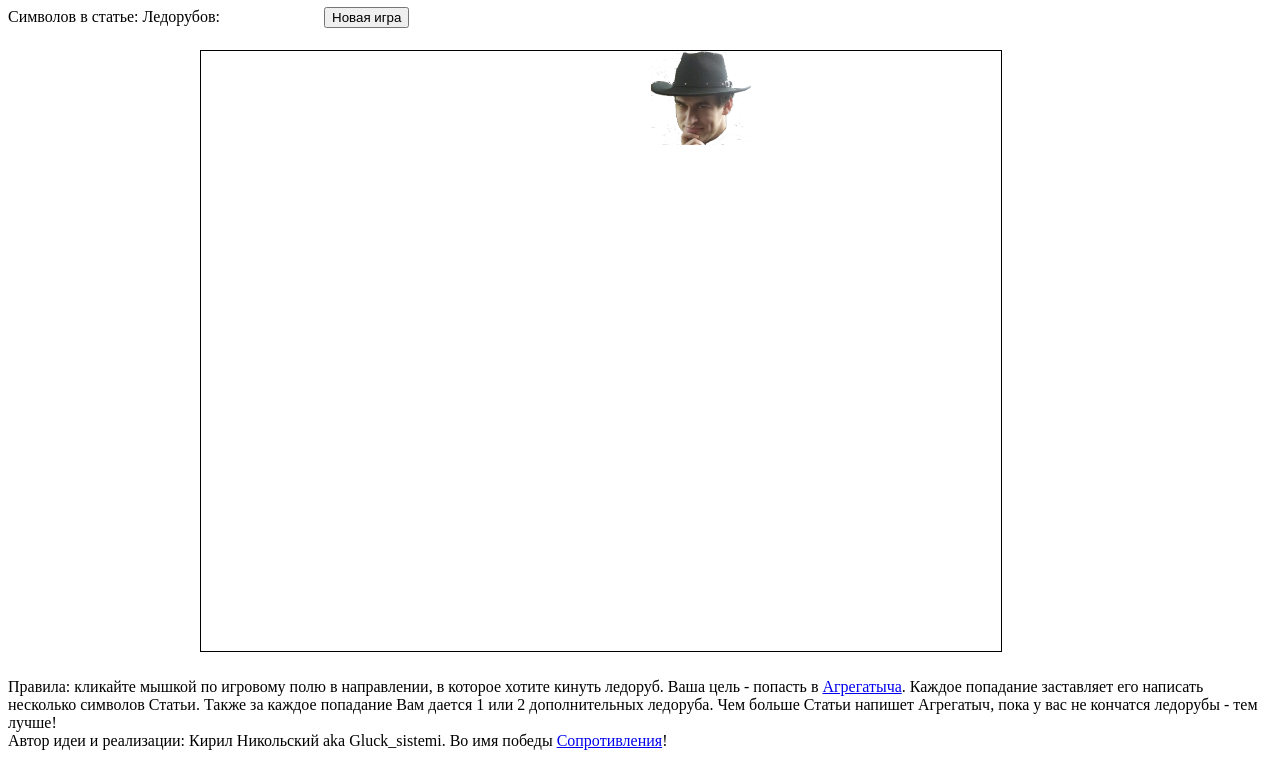
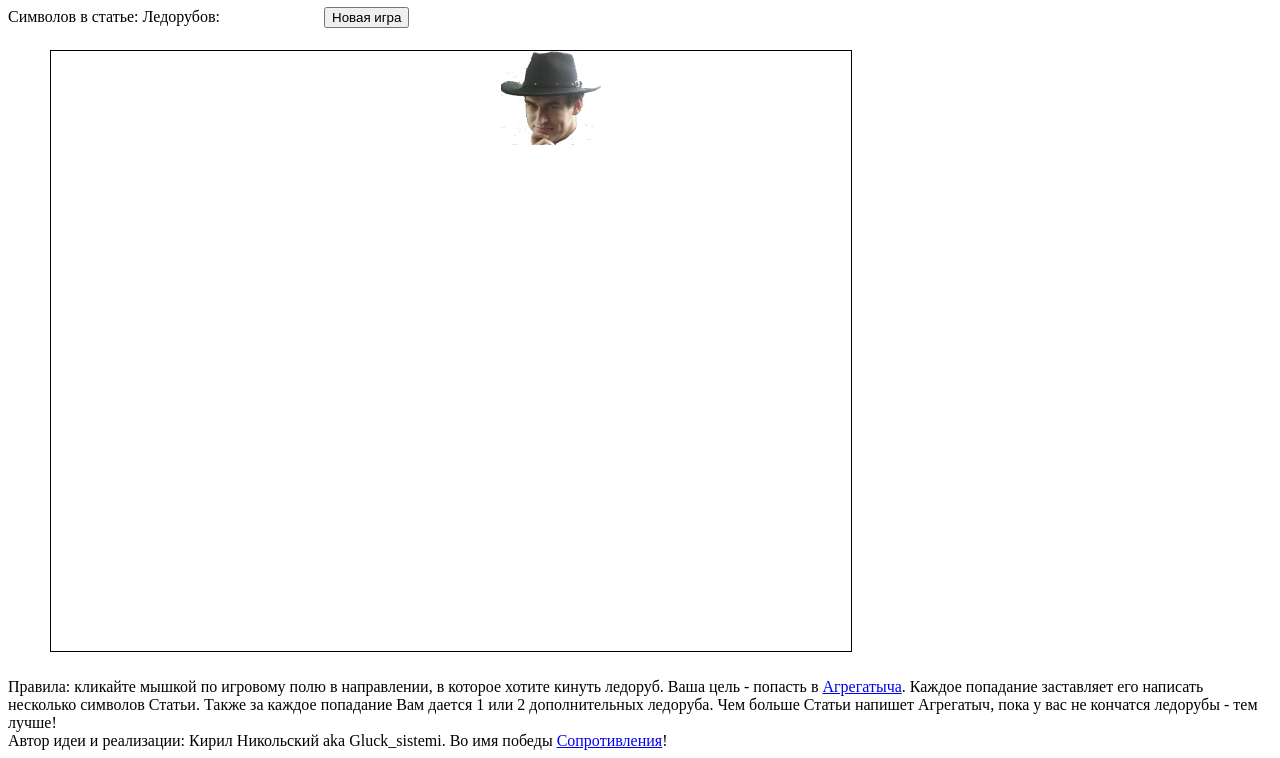
Before and after one commit to Glucksistemi/zavtra, a plain HTML site: page index.htm in a window 1280 px wide. Shown: the part 50-808 px from the top of the page. Drawn offline with Linux system fonts and the light colour scheme.

Commit message:
Update zavtra.css
edited to fit vk.com app

```diff
--- a/zavtra.css
+++ b/zavtra.css
@@ -3,7 +3,7 @@
 	height: 600px;
 	position: absolute;
 	top: 100px;
-	left: 200px;
+	left: 50px;
 	border: solid 1px black;
 }
 #agregato {
```
